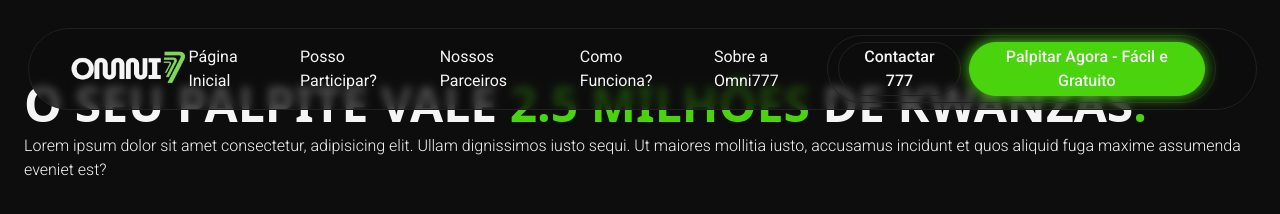
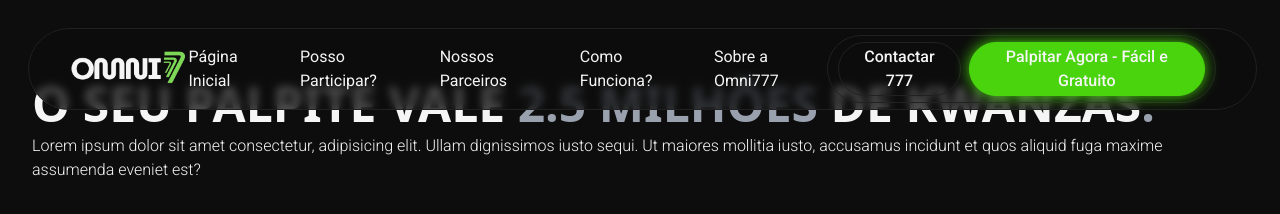
Before and after one commit to C4L3B3666/Omni777, a website: page index.html in a window 1280 px wide. Drawn offline with Linux system fonts and the light colour scheme; a web font is replaced by a local one.

Commit message:
texto hero para cinza

```diff
--- a/assets/css/style.css
+++ b/assets/css/style.css
@@ -33,5 +33,5 @@
 }
 
 .texto_colorido {
-    @apply text-[#49D40E]
+    @apply text-gray-400
 }
--- a/index.html
+++ b/index.html
@@ -37,7 +37,7 @@
         </div>
     </header>
 
-    <section class="secao pt-20 px-6 h-screen">
+    <section class="secao pt-20 px-8 h-screen">
         <div class="flex flex-col gap-1.5">
             <h1 class="font-museo text-[#F5F5F5] font-extrabold text-5xl uppercase">O seu palpite vale <span class="texto_colorido">2.5 milhões</span> de kwanzas<span class="texto_colorido">.</span></h1>
             <p class="font-roboto text-[#F5F5F5] font-light">Lorem ipsum dolor sit amet consectetur, adipisicing elit. Ullam dignissimos iusto sequi. Ut maiores mollitia iusto, accusamus incidunt et quos aliquid fuga maxime assumenda eveniet est?</p>
```
Also changed, not shown: assets/css/output.css.
